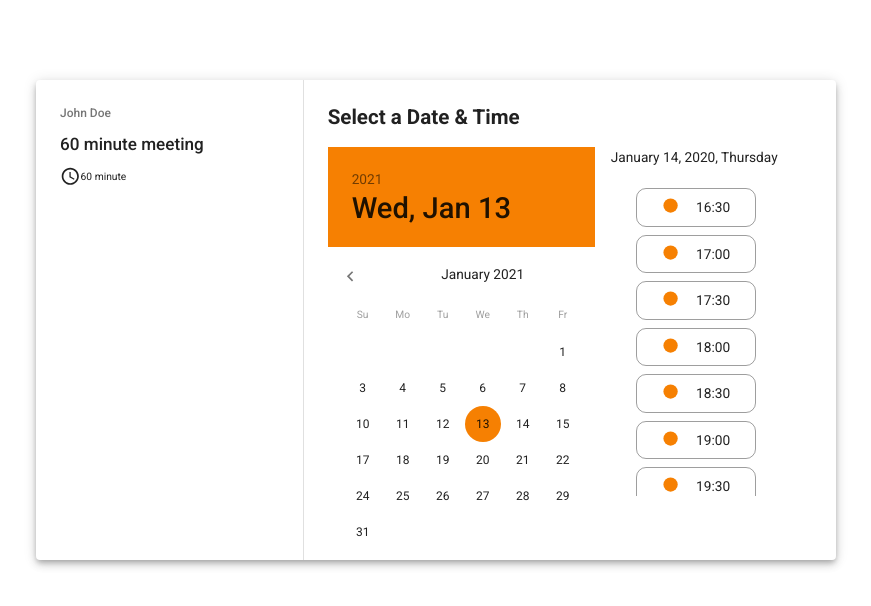
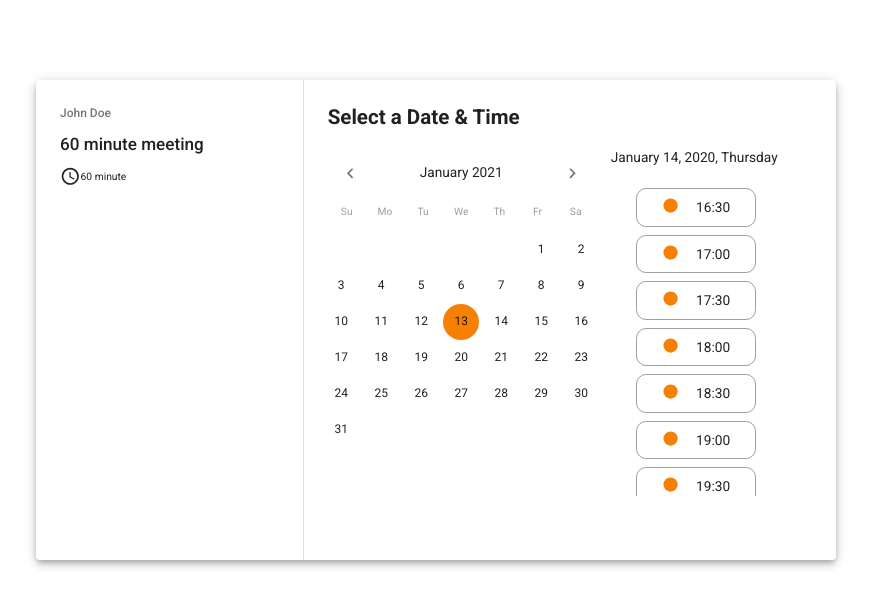
Before and after one commit to hatchways/team-yugioh, a React (Create React App) app in the folder client/: page /schedule-meeting in a window 1280 px wide. Shown: the top 606 px of the page, without its empty margins (204-1075 px from the left). Built offline with nearby package versions, Linux system fonts and the light colour scheme.

Commit message:
display just the calendar

```diff
--- a/client/src/components/scheduler/PickDate.js
+++ b/client/src/components/scheduler/PickDate.js
@@ -1,20 +1,32 @@
 import React, { useState } from "react";
 import { Grid, makeStyles } from "@material-ui/core";
-import { DatePicker, MuiPickersUtilsProvider } from "@material-ui/pickers";
+import {
+  DatePicker,
+  MuiPickersUtilsProvider,
+  Calendar,
+  useStaticState,
+} from "@material-ui/pickers";
 import DateFnsUtils from "@date-io/date-fns";
 
 const PickDate = () => {
   const classes = useStyles();
 
-  const [date, setDate] = useState(new Date());
-
   return (
     <Grid className={classes.root}>
       <MuiPickersUtilsProvider utils={DateFnsUtils}>
-        <DatePicker variant="static" value={date} onChange={setDate} />
+        <DisplayCalendar />
       </MuiPickersUtilsProvider>
     </Grid>
   );
+};
+
+const DisplayCalendar = () => {
+  const [date, setDate] = useState(new Date());
+  const { pickerProps } = useStaticState({
+    value: date,
+    onChange: setDate,
+  });
+  return <Calendar {...pickerProps} />;
 };
 
 const useStyles = makeStyles(() => ({
```
